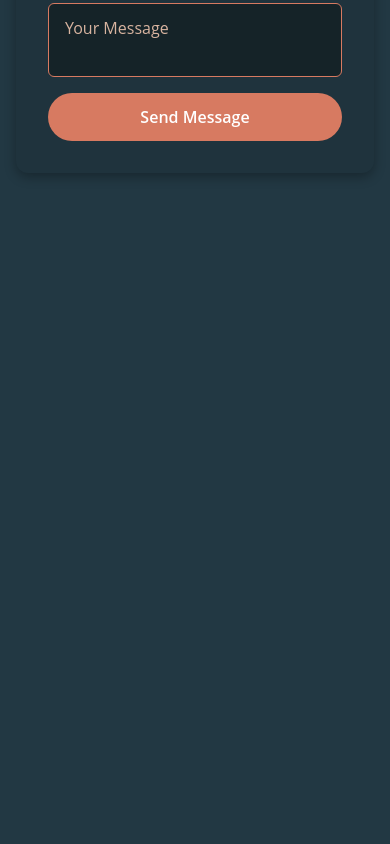
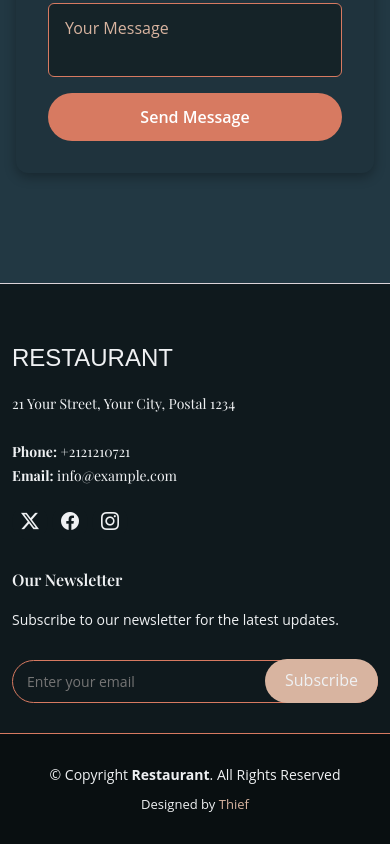
Before and after one commit to 21Kl3v1s21/Thief-Restaurant, a Next.js app: page / in a window 390 px wide. Shown: the part 10033-10877 px from the top of the page. Before the commit the page ends 10316 px from the top, so only its background shows below. Built offline with nearby package versions, Linux system fonts and the light colour scheme.

Commit message:
sometimes superheroes need to put their foot down

```diff
--- /dev/null
+++ b/src/app/api/subscribe/route.ts
@@ -0,0 +1,33 @@
+// app/api/subscribe/route.ts
+import { NextResponse } from 'next/server'
+
+export async function POST(req: Request) {
+  const { email } = await req.json()
+
+  if (!email) {
+    return NextResponse.json({ error: 'Email is required' }, { status: 400 })
+  }
+
+  const response = await fetch('https://api.brevo.com/v3/contacts', {
+    method: 'POST',
+    headers: {
+      'api-key': process.env.BREVO_API_KEY!,
+      'Content-Type': 'application/json',
+      'Accept': 'application/json',
+    },
+    body: JSON.stringify({
+      email,
+      listIds: [3], // Replace with the numeric ID of your list
+      updateEnabled: true,
+    }),
+  })
+
+  const data = await response.json()
+
+  if (!response.ok) {
+    console.error('Brevo error:', data)
+    return NextResponse.json({ error: data.message }, { status: 500 })
+  }
+
+  return NextResponse.json({ success: true })
+}
--- a/src/app/components/backToTopBtn.css
+++ b/src/app/components/backToTopBtn.css
@@ -15,7 +15,7 @@
 
 .back-to-top i {
   font-size: 24px;
-  color: #d77a61;
+  color: #eff1f3;
   line-height: 0;
 }
 
--- a/src/app/layout.tsx
+++ b/src/app/layout.tsx
@@ -11,6 +11,7 @@ import TopBar from './components/TopBar'
 import Header from './components/Header'
 import BackToTopBtn from './components/BackToTopBtn'
 import ClientAOSWrapper from './components/ClientAOSWrapper' // <-- AOS wrapper
+import Footer from './sections/Footer'
 
 const playfair = Playfair_Display({
   variable: '--font-playfair-display',
@@ -59,6 +60,7 @@ export default function RootLayout({
             {children}
           </ClientAOSWrapper>
 
+          <Footer/>
           <BackToTopBtn />
 
           <Script
--- /dev/null
+++ b/src/app/sections/Footer.tsx
@@ -0,0 +1,86 @@
+'use client';
+import React, { useState } from 'react';
+import './footer.css';
+
+export default function Footer() {
+  const [email, setEmail] = useState('');
+  const [status, setStatus] = useState<'idle' | 'loading' | 'success' | 'error'>('idle');
+
+  const handleSubmit = async (e: React.FormEvent) => {
+    e.preventDefault();
+    setStatus('loading');
+
+    const res = await fetch('/api/subscribe', {
+      method: 'POST',
+      body: JSON.stringify({ email }),
+      headers: {
+        'Content-Type': 'application/json',
+      },
+    });
+
+    if (res.ok) {
+      setStatus('success');
+      setEmail('');
+    } else {
+      setStatus('error');
+    }
+  };
+
+  return (
+    <footer id='footer'>
+      <div className='footer-top'>
+        <div className='container'>
+          <div className='row'>
+
+            {/* Contact Info */}
+            <div className='col-lg-6 col-md-6'>
+              <div className='footer-info'>
+                <h3>Restaurant</h3>
+                <p>
+                  21 Your Street, Your City, Postal 1234
+                  <br /><br />
+                  <strong>Phone:</strong> +2121210721<br />
+                  <strong>Email:</strong> info@example.com<br />
+                </p>
+                <div className='social-links mt-3'>
+                  <a href="#" className='twitter'><i className='bi bi-twitter-x'></i></a>
+                  <a href="#" className='facebook'><i className='bi bi-facebook'></i></a>
+                  <a href="#" className='instagram'><i className='bi bi-instagram'></i></a>
+                </div>
+              </div>
+            </div>
+
+            {/* Newsletter Form */}
+            <div className='col-lg-6 col-md-6 footer-newsletter'>
+              <h4>Our Newsletter</h4>
+              <p>Subscribe to our newsletter for the latest updates.</p>
+              <form onSubmit={handleSubmit}>
+                <input
+                  type="email"
+                  name="email"
+                  value={email}
+                  onChange={(e) => setEmail(e.target.value)}
+                  placeholder="Enter your email"
+                  required
+                />
+                <input type="submit" value="Subscribe" disabled={status === 'loading'} />
+              </form>
+              {status === 'success' && <p className="success-msg">✅ You’re subscribed!</p>}
+              {status === 'error' && <p className="error-msg">❌ Something went wrong.</p>}
+            </div>
+
+          </div>
+        </div>
+      </div>
+
+      <div className='container'>
+        <div className='copyright'>
+          &copy; Copyright <strong><span>Restaurant</span></strong>. All Rights Reserved
+        </div>
+        <div className='credits'>
+          Designed by <a href="#">Thief</a>
+        </div>
+      </div>
+    </footer>
+  );
+}
--- /dev/null
+++ b/src/app/sections/footer.css
@@ -0,0 +1,116 @@
+#footer {
+  background: #090f11;
+  padding: 0 0 30px 0;
+  color: #eff1f3;
+  font-size: 14px;
+}
+
+#footer .footer-top {
+  background: #0f191d;
+  border-top: 1px solid #dbd3d8;
+  border-bottom: 1px solid #d77a61;
+  padding: 60px 0 30px 0;
+}
+
+#footer .footer-top .footer-info {
+  margin-bottom: 30px;
+}
+
+#footer .footer-top .footer-info h3 {
+  font-size: 24px;
+  margin: 0 0 20px 0;
+  padding: 2px 0 2px 0;
+  line-height: 1;
+  font-weight: 300;
+  text-transform: uppercase;
+  font-family: "Poppins", sans-serif;
+}
+
+#footer .footer-top .footer-info p {
+  font-size: 14px;
+  line-height: 24px;
+  margin-bottom: 0;
+  font-family: "Playfair Display", serif;
+  color: #eff1f3;
+}
+
+#footer .footer-top .social-links a {
+  font-size: 18px;
+  display: inline-block;
+  background: #0f191d;
+  color: #eff1f3;
+  line-height: 1;
+  padding: 8px 0;
+  margin-right: 4px;
+  border-radius: 50%;
+  text-align: center;
+  width: 36px;
+  height: 36px;
+  transition: 0.3s;
+}
+
+#footer .footer-top .social-links a:hover {
+  background: #d77a61;
+  color: #eff1f3;
+  text-decoration: none;
+}
+
+#footer .footer-top h4 {
+  font-size: 16px;
+  color: #eff1f3;
+  font-weight: 600;
+  position: relative;
+  padding-bottom: 12px;
+}
+
+#footer .footer-top .footer-newsletter form {
+  margin-top: 30px;
+  background: #0f191d;
+  padding: 6px 10px;
+  position: relative;
+  border-radius: 50px;
+  border: 1px solid #d77a61;
+}
+
+#footer .footer-top .footer-newsletter form input[type="email"] {
+  border: 0;
+  padding: 4px;
+  width: calc(100% - 110px);
+  background: #0f191d;
+  color: #eff1f3;
+}
+
+#footer .footer-top .footer-newsletter form input[type="submit"] {
+  position: absolute;
+  top: -2px;
+  right: -1px;
+  bottom: -1px;
+  border: 0;
+  background: none;
+  font-size: 16px;
+  padding: 0 20px 2px 20px;
+  background: #d8b4a0;
+  color: #eff1f3;
+  transition: 0.3s;
+  border-radius: 50px;
+}
+
+#footer .footer-top .footer-newsletter form input[type="submit"]:hover {
+  background: #d77a61;
+}
+
+#footer .copyright {
+  text-align: center;
+  padding-top: 30px;
+}
+
+#footer .credits {
+  padding-top: 10px;
+  text-align: center;
+  font-size: 13px;
+  color: #eff1f3;
+}
+
+#footer .credits a {
+  color: #d8b4a0;
+}
```
